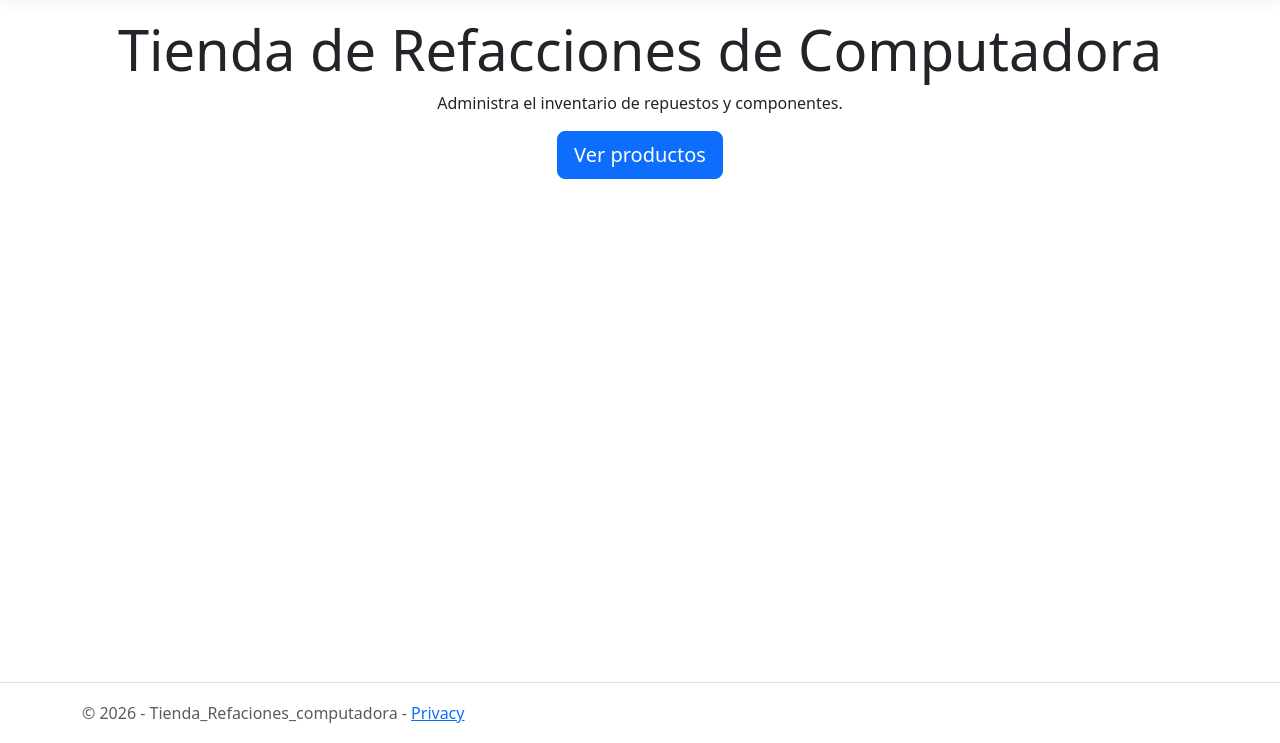
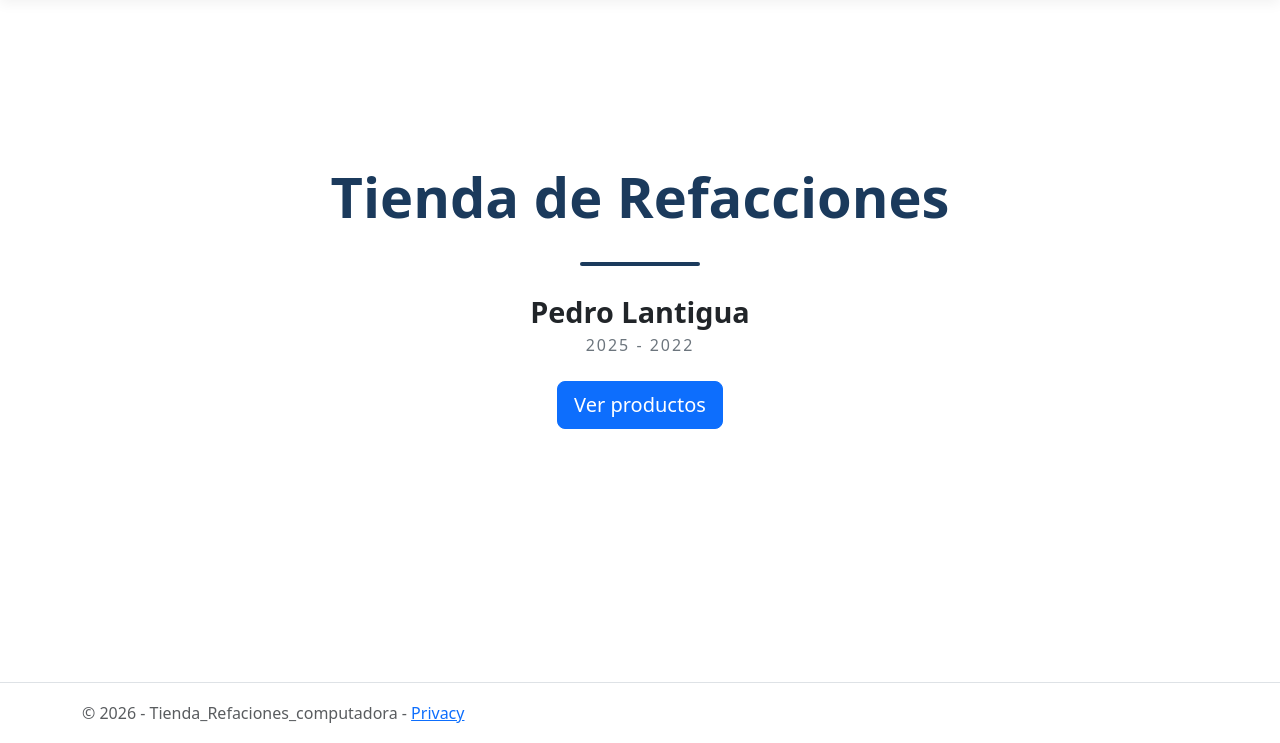
Before and after one commit to PedroL2022/TRC, an ASP.NET Core app: page / in a window 1280 px wide. Shown: the part 57-800 px from the top of the page. Run offline with ASP.NET Core 8, Linux system fonts and the light colour scheme; style sheets or scripts are compiled from the project's sources.

Commit message:
Mejora pantalla principal

```diff
--- a/Tienda_Refaciones_computadora/Views/Home/Index.cshtml
+++ b/Tienda_Refaciones_computadora/Views/Home/Index.cshtml
@@ -2,8 +2,49 @@
     ViewData["Title"] = "Inicio";
 }
 
-<div class="text-center">
-    <h1 class="display-4">Tienda de Refacciones de Computadora</h1>
-    <p>Administra el inventario de repuestos y componentes.</p>
+<style>
+    .portada {
+        min-height: 70vh;
+        display: flex;
+        flex-direction: column;
+        justify-content: center;
+        align-items: center;
+        text-align: center;
+    }
+
+    .portada h1 {
+        font-size: 3.5rem;
+        font-weight: 700;
+        color: #1b3a5c;
+    }
+
+    .portada .linea {
+        width: 120px;
+        height: 4px;
+        background: #1b3a5c;
+        border-radius: 2px;
+        margin: 1.5rem auto;
+    }
+
+    .portada .nombre {
+        font-size: 1.8rem;
+        font-weight: 600;
+    }
+
+    .portada .anio {
+        color: #6c757d;
+        letter-spacing: 2px;
+    }
+
+    @@media (max-width: 768px) {
+        .portada h1 { font-size: 2.3rem; }
+    }
+</style>
+
+<section class="portada">
+    <h1>Tienda de Refacciones</h1>
+    <div class="linea"></div>
+    <div class="nombre">Pedro Lantigua</div>
+    <div class="anio mb-4">2025 - 2022</div>
     <a asp-controller="Productos" asp-action="Index" class="btn btn-primary btn-lg">Ver productos</a>
-</div>
+</section>
```
